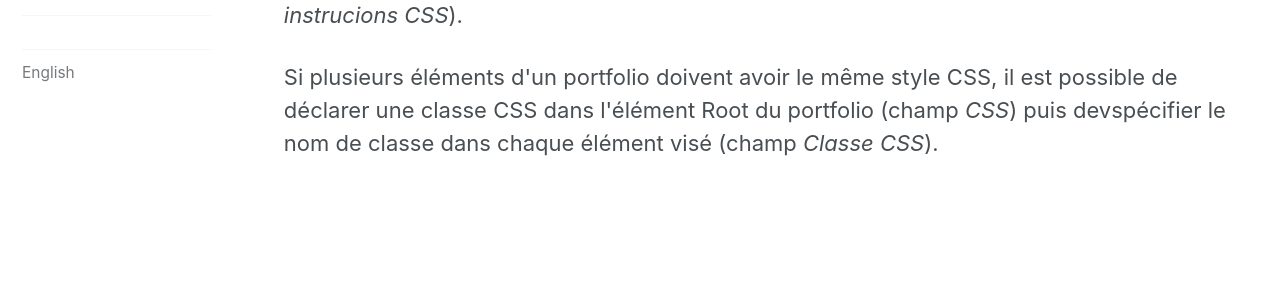
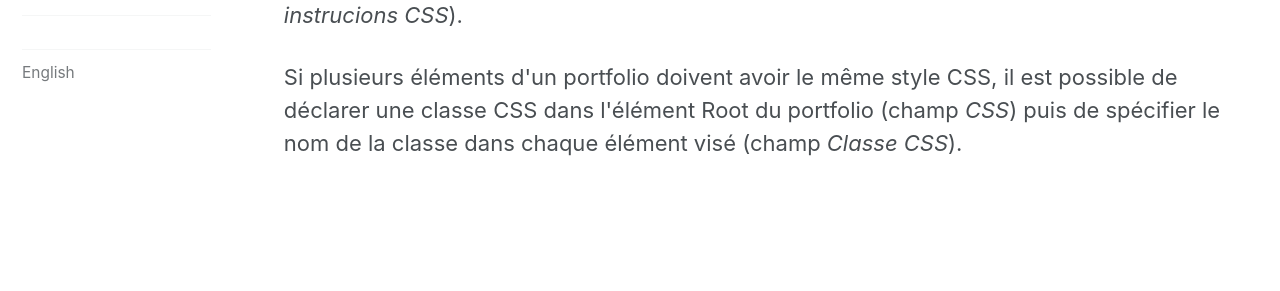
Before and after one commit to karutaproject/karuta-frontend-documentation, a Jekyll site: the page built from _pages/css_fr.html, in a window 1280 px wide. Shown: the part 494-785 px from the top of the page. Built offline with Jekyll 4.4.1, drawn with Linux system fonts in a browser that asks for light colours.

Commit message:
corrections

```diff
--- a/_pages/css_fr.html
+++ b/_pages/css_fr.html
@@ -20,6 +20,6 @@ sidebar:
 </p>
 <p>
 	Si plusieurs éléments d'un portfolio doivent avoir le même style CSS, il est possible de déclarer une
-	classe CSS dans l'élément Root du portfolio (champ <i>CSS</i>) puis devspécifier le nom de classe dans
+	classe CSS dans l'élément Root du portfolio (champ <i>CSS</i>) puis de spécifier le nom de la classe dans
 	chaque élément visé (champ <i>Classe CSS</i>).
 </p>
```
